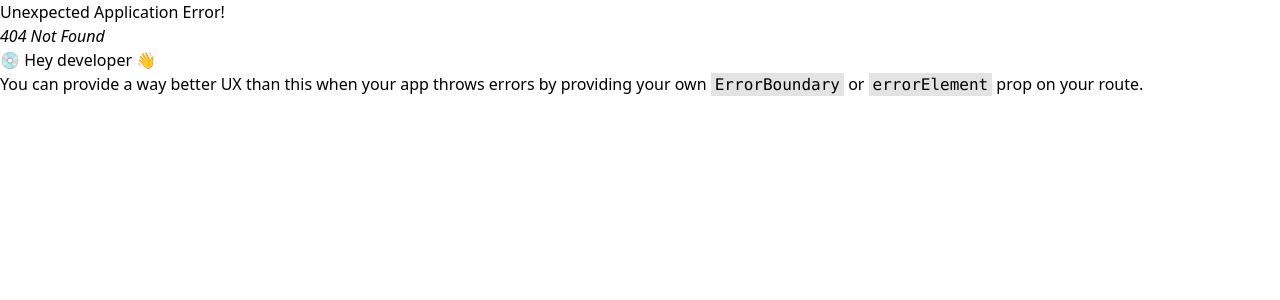
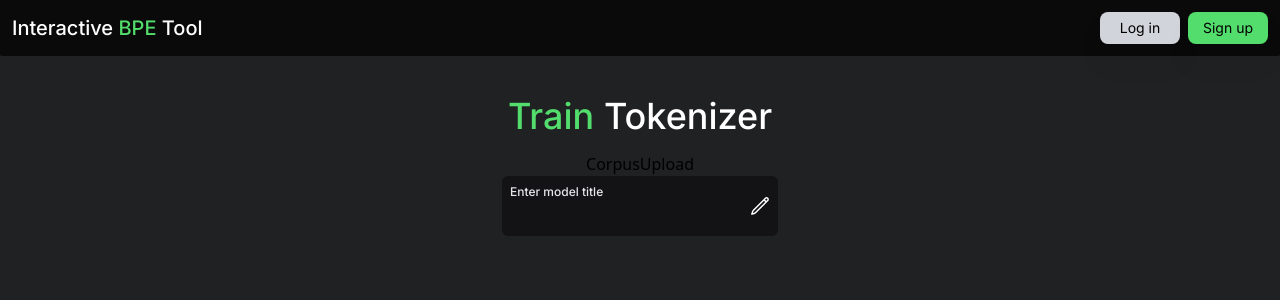
Before and after one commit to rhatos/IBPE, a React (Vite) app in the folder frontend/: page /train in a window 1280 px wide. Before the commit this address had no page. Shown: the top 300 px of the page. Built offline with nearby package versions, Linux system fonts and the light colour scheme.

Commit message:
Created training page

```diff
--- a/frontend/src/App.tsx
+++ b/frontend/src/App.tsx
@@ -9,11 +9,13 @@ import {
 
 import MainLayout from "./layouts/MainLayout";
 import HomePage from "./pages/HomePage";
+import TrainingPage from "./pages/TrainingPage";
 
 const router = createBrowserRouter(
   createRoutesFromElements(
     <Route path="/" element={<MainLayout />}>
       <Route index element={<HomePage />} />
+      <Route path="/train" element={<TrainingPage />}/>
     </Route>
   )
 );
--- /dev/null
+++ b/frontend/src/assets/svgs/PencilSVG.tsx
@@ -0,0 +1,22 @@
+import React from "react";
+
+const PencilSVG = () => {
+  return (
+    <svg
+      xmlns="http://www.w3.org/2000/svg"
+      fill="none"
+      viewBox="0 0 24 24"
+      stroke-width="1.8"
+      stroke="white"
+      className="size-5"
+    >
+      <path
+        stroke-linecap="round"
+        stroke-linejoin="round"
+        d="m16.862 4.487 1.687-1.688a1.875 1.875 0 1 1 2.652 2.652L6.832 19.82a4.5 4.5 0 0 1-1.897 1.13l-2.685.8.8-2.685a4.5 4.5 0 0 1 1.13-1.897L16.863 4.487Zm0 0L19.5 7.125"
+      />
+    </svg>
+  );
+};
+
+export default PencilSVG;
--- /dev/null
+++ b/frontend/src/components/TrainMenu.tsx
@@ -0,0 +1,16 @@
+import React from "react";
+import TokenizerTitleInput from "./inputs/TokenizerTitleInput";
+import CorpusUpload from "./inputs/CorpusUpload";
+
+const TrainMenu = () => {
+  return (
+    <div className="flex flex-col items-center justify-center">
+      {/* Upload area */}
+      <CorpusUpload />
+      {/* Title input */}
+      <TokenizerTitleInput></TokenizerTitleInput>
+    </div>
+  );
+};
+
+export default TrainMenu;
--- a/frontend/src/components/buttons/TrainNowButton.tsx
+++ b/frontend/src/components/buttons/TrainNowButton.tsx
@@ -1,7 +1,9 @@
 import React from "react";
+import { Link } from "react-router-dom";
 
 const TrainNowButton = () => {
   return (
+    <Link to="/train">
     <div
       className="
   bg-bpegreen hover:bg-green-500 text-black w-36 text-center h-12 shadow-lg drop-shadow-lg
@@ -21,6 +23,7 @@ const TrainNowButton = () => {
         />
       </svg>
     </div>
+    </Link>
   );
 };
 
--- /dev/null
+++ b/frontend/src/components/inputs/CorpusUpload.tsx
@@ -0,0 +1,7 @@
+import React from "react";
+
+const CorpusUpload = () => {
+  return <div>CorpusUpload</div>;
+};
+
+export default CorpusUpload;
--- /dev/null
+++ b/frontend/src/components/inputs/TokenizerTitleInput.tsx
@@ -0,0 +1,22 @@
+import React from "react";
+import PencilSVG from "../../assets/svgs/PencilSVG";
+
+const TokenizerTitleInput = () => {
+  return (
+    <>
+      <div className="flex flex-row bg-bpelightgrey p-2 rounded-md items-center justify-center">
+        <div className="flex flex-col space-y-1 max-w-sm justify-left items-start">
+          <label className="text-xs font-medium font-inter text-gray-200">
+            Enter model title
+          </label>
+          <div className="flex flex-row items-center justify-center">
+            <input className="w-60 bg-transparent" />
+          </div>
+        </div>
+        <PencilSVG />
+      </div>
+    </>
+  );
+};
+
+export default TokenizerTitleInput;
--- /dev/null
+++ b/frontend/src/pages/TrainingPage.tsx
@@ -0,0 +1,17 @@
+import React from "react";
+import TrainMenu from "../components/TrainMenu";
+
+const TrainingPage = () => {
+  return (
+    <div className="flex flex-col justify-center items-center space-y-4">
+      <h1 className="text-4xl font-inter font-medium text-white">
+        {/* Page Title */}
+        <span className="text-bpegreen">Train</span> Tokenizer
+      </h1>
+      {/* Training Form */}
+      <TrainMenu />
+    </div>
+  );
+};
+
+export default TrainingPage;
```
